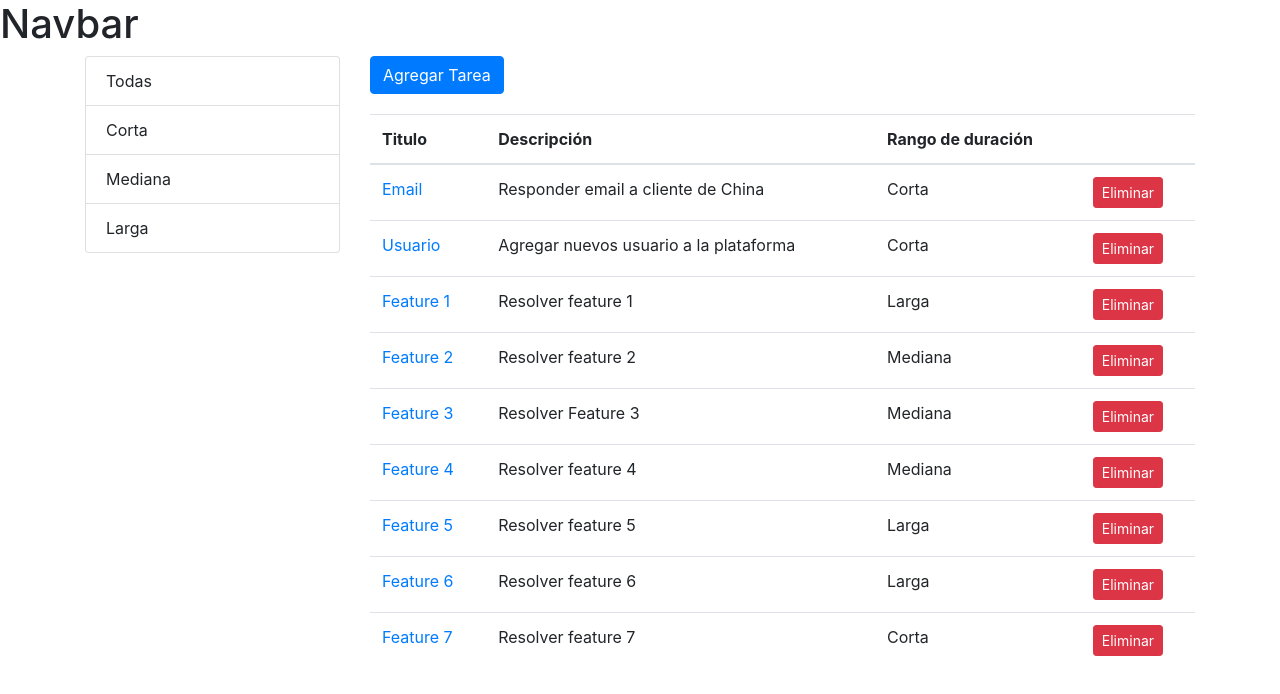
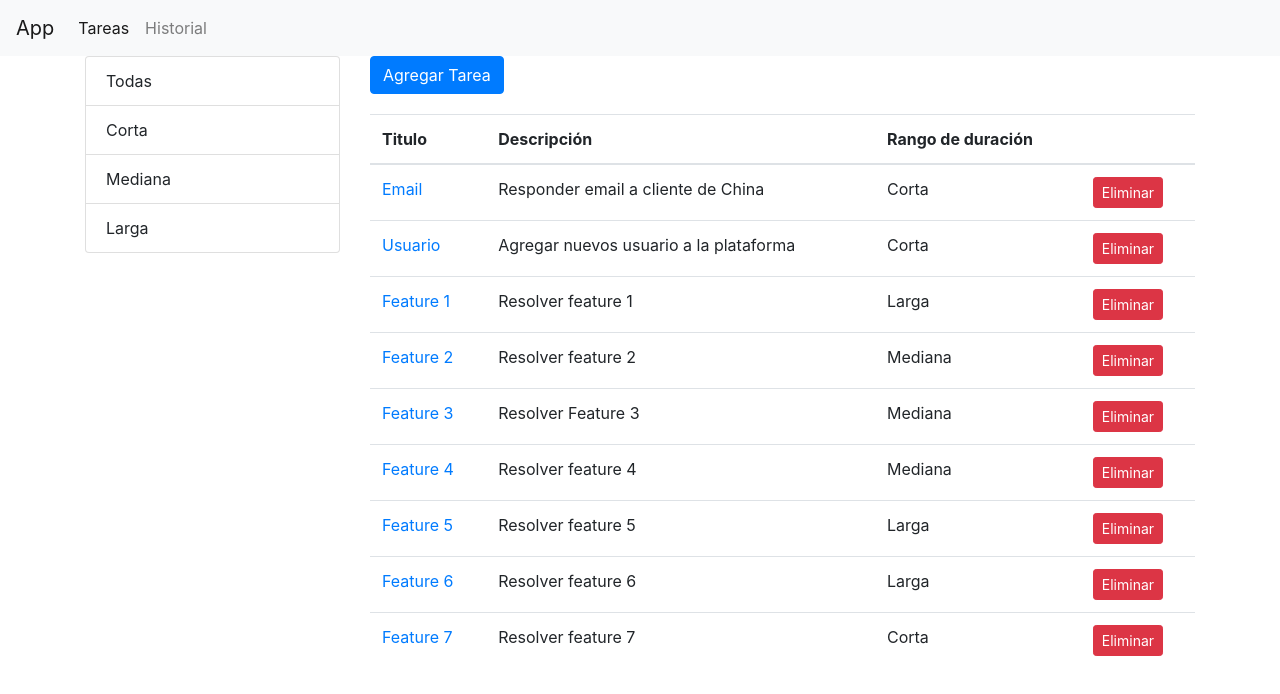
Before and after one commit to gyokebed/arkon-data, a React (Create React App) app: page /tasks in a window 1280 px wide. Shown: the top 694 px of the page. Built offline with nearby package versions, Linux system fonts and the light colour scheme; the HTML template or start-up script is replaced by a standard one.

Commit message:
Added elements to navigation bar

```diff
--- a/src/components/navBar.jsx
+++ b/src/components/navBar.jsx
@@ -1,7 +1,35 @@
-import React, { useState } from "react";
+import React from "react";
+import { Link, NavLink } from "react-router-dom";
 
 const NavBar = () => {
-  return <h1>Navbar</h1>;
+  return (
+    <nav className="navbar navbar-expand-lg navbar-light bg-light">
+      <Link className="navbar-brand" to="/">
+        App
+      </Link>
+      <button
+        className="navbar-toggler"
+        type="button"
+        data-toggle="collapse"
+        data-target="#navbarNavAltMarkup"
+        aria-controls="navbarNavAltMarkup"
+        aria-expanded="false"
+        aria-label="Toggle navigation"
+      >
+        <span className="navbar-toggler-icon" />
+      </button>
+      <div className="collapse navbar-collapse" id="navbarNavAltMarkup">
+        <div className="navbar-nav">
+          <NavLink className="nav-item nav-link" to="/tasks">
+            Tareas
+          </NavLink>
+          <NavLink className="nav-item nav-link" to="/record">
+            Historial
+          </NavLink>
+        </div>
+      </div>
+    </nav>
+  );
 };
 
 export default NavBar;
```
